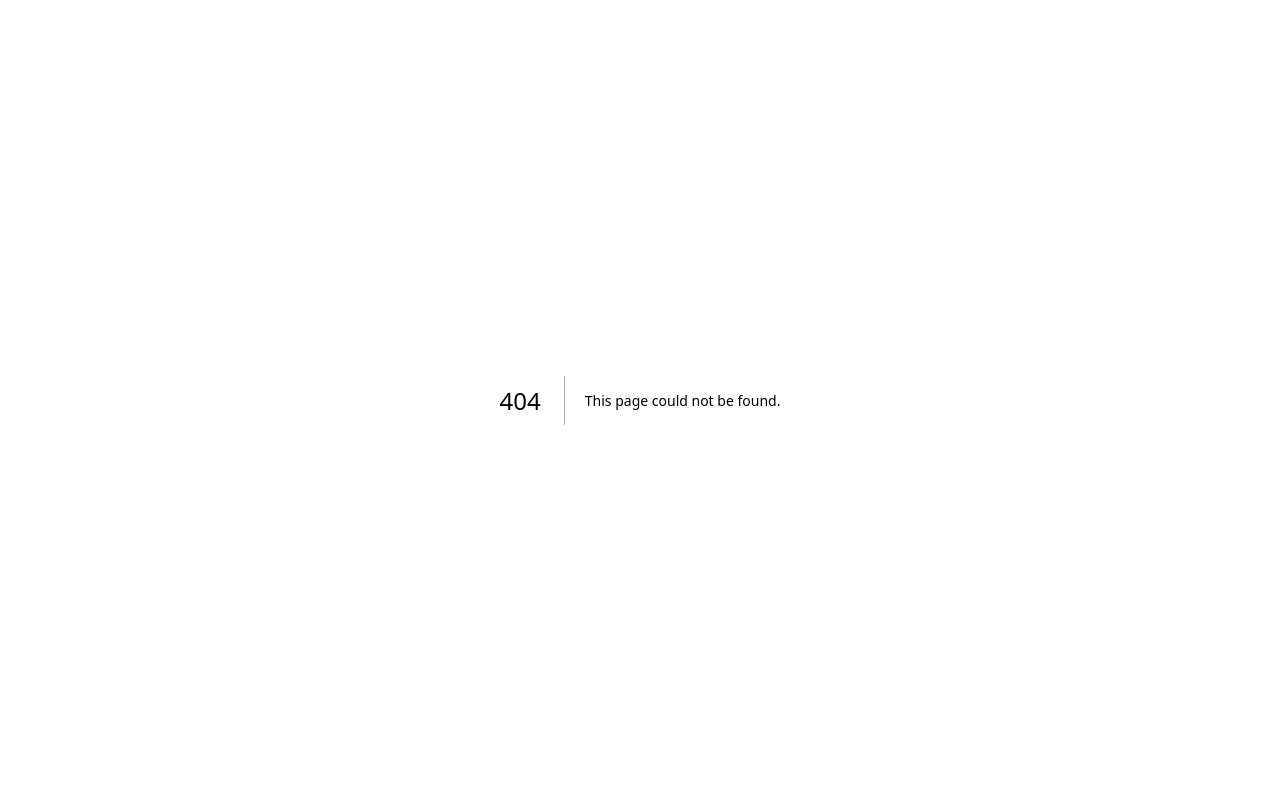
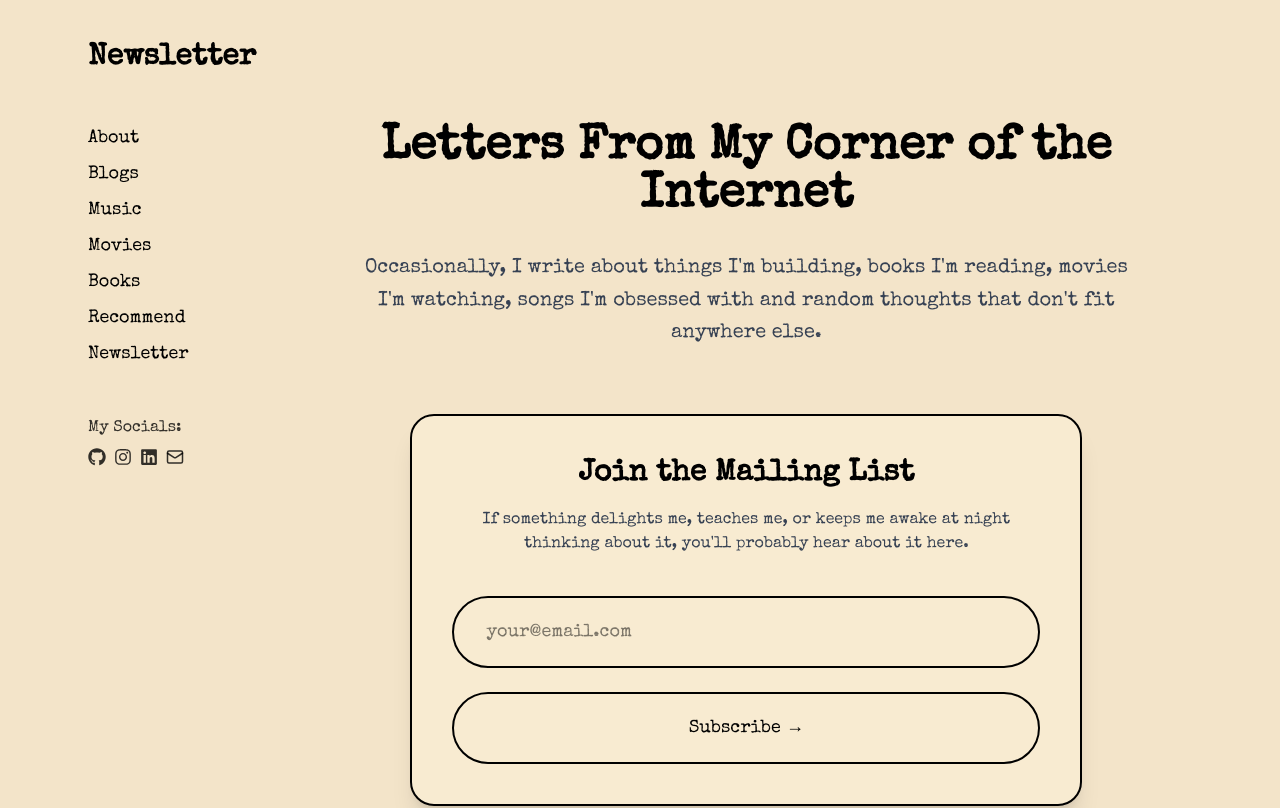
Before and after one commit to balajiNadar08/personal-blog-site, a Next.js app: page /newsletter in a window 1280 px wide. Before the commit this address had no page. Shown: the top 808 px of the page. Built offline with nearby package versions, Linux system fonts and the light colour scheme.

Commit message:
Newsletter subscription page

```diff
--- /dev/null
+++ b/app/newsletter/page.tsx
@@ -0,0 +1,87 @@
+import Link from "next/link";
+import { Special_Elite } from "next/font/google";
+import Header from "@/components/Header";
+import SidebarFullScreen from "@/components/SidebarFullScreen";
+
+const specialElite = Special_Elite({
+  weight: "400",
+  subsets: ["latin"],
+});
+
+export default function Page() {
+  return (
+    <div
+      className={`min-h-screen bg-[#F3E4C9] pb-10 ${specialElite.className}`}
+    >
+      <Header title="Newsletter" />
+
+      <div className="mx-auto max-w-6xl px-6">
+        <div className="flex flex-col gap-28 md:flex-row">
+          <SidebarFullScreen />
+
+          <main className="flex-1">
+            <div className="mx-auto max-w-3xl text-center">
+              <h1 className="text-5xl font-bold">
+                Letters From My Corner of the Internet
+              </h1>
+
+              <p className="mt-8 text-xl leading-relaxed text-gray-700">
+                Occasionally, I write about things I'm building, books I'm
+                reading, movies I'm watching, songs I'm obsessed with and
+                random thoughts that don't fit anywhere else.
+              </p>
+            </div>
+
+            <div className="mx-auto mt-16 max-w-2xl rounded-3xl border-2 border-black bg-[#F8EBD1] p-10 shadow-xl">
+              <h2 className="text-center text-3xl font-bold">
+                Join the Mailing List
+              </h2>
+
+              <p className="mt-4 text-center text-gray-700">
+                If something delights me, teaches me, or keeps me awake at night thinking about it, you'll probably hear about it here.
+              </p>
+
+              <form
+                action="https://buttondown.com/api/emails/embed-subscribe/iONE"
+                method="post"
+                target="popupwindow"
+                className="mt-10 space-y-6"
+              >
+                <input
+                  type="email"
+                  name="email"
+                  placeholder="your@email.com"
+                  required
+                  className="
+                    w-full rounded-full border-2 border-black
+                    bg-transparent px-8 py-5 text-lg outline-none
+                  "
+                />
+
+                <button
+                  type="submit"
+                  className="
+                    w-full rounded-full border-2 border-black
+                    px-8 py-5 text-lg cursor-pointer transition
+                    hover:bg-black hover:text-[#F3E4C9]
+                  "
+                >
+                  Subscribe →
+                </button>
+              </form>
+            </div>
+
+            <section className="mt-12 text-center">
+              <Link
+                href="/blogs"
+                className="inline-flex rounded-full border-2 border-black px-8 py-4 text-lg cursor-pointer transition hover:bg-black hover:text-[#F3E4C9]"
+              >
+                Read blogs →
+              </Link>
+            </section>
+          </main>
+        </div>
+      </div>
+    </div>
+  );
+}
```
